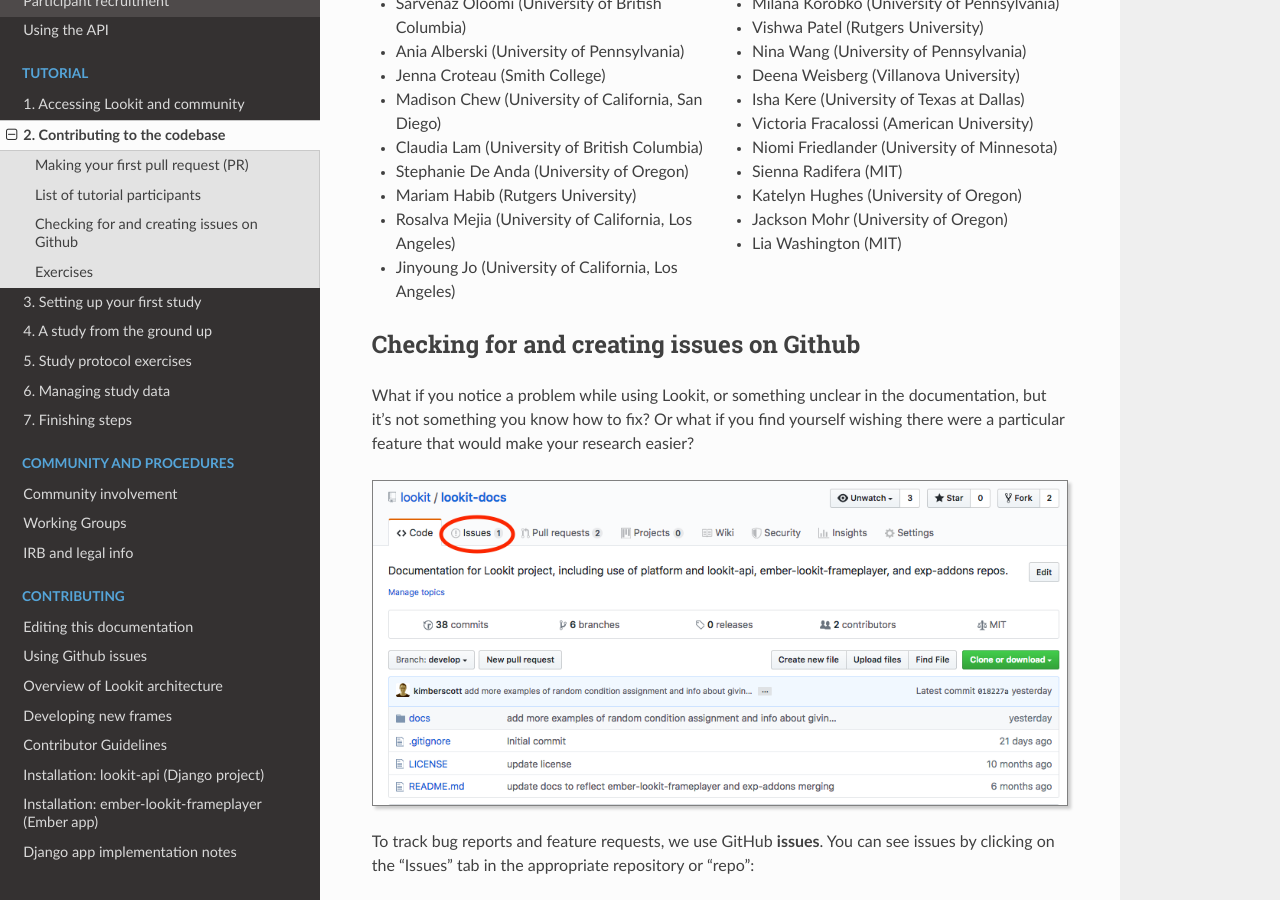
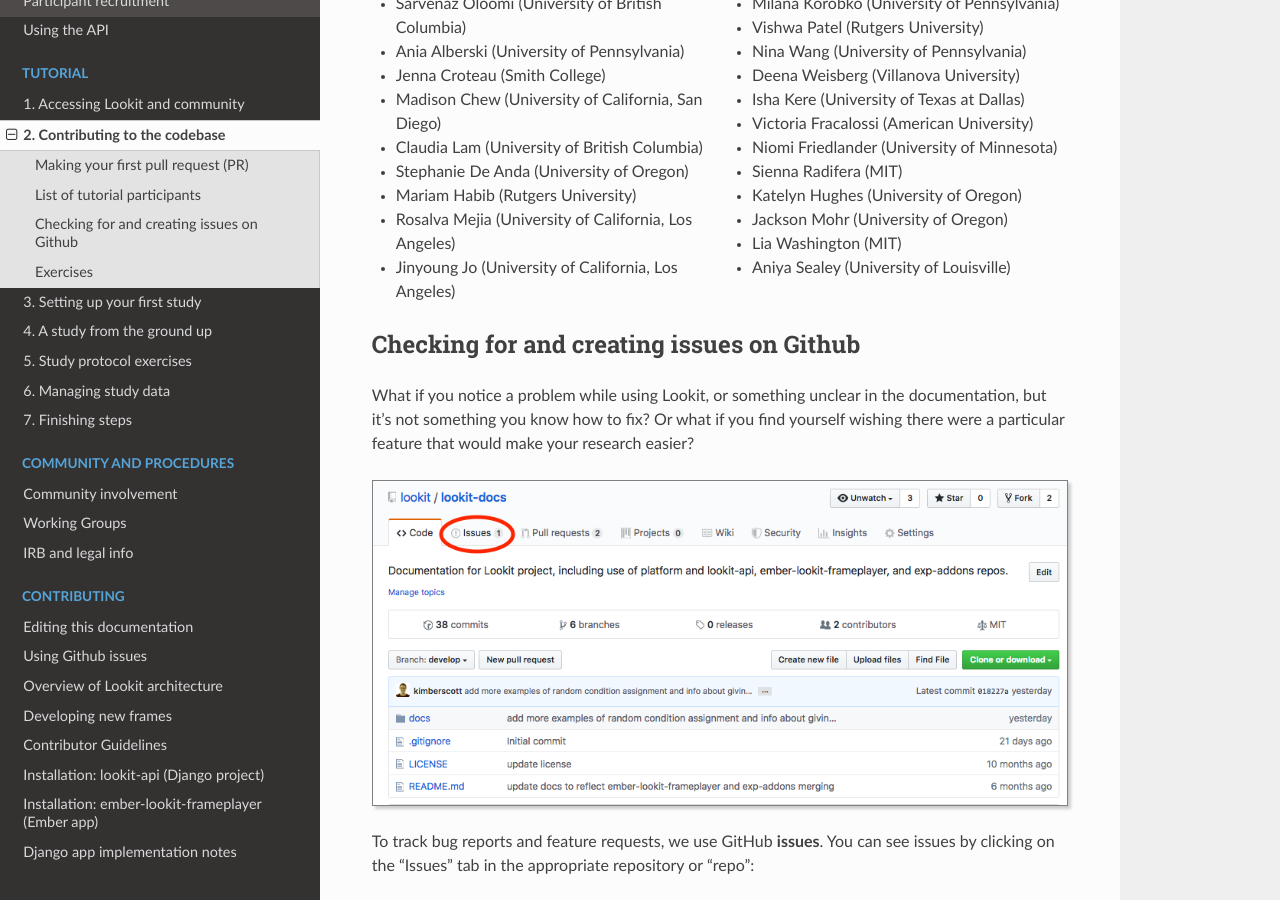
Before and after one commit to lookit/lookit-docs, a Sphinx documentation site: the page built from docs/source/tutorial-contributing.rst, in a window 1280 px wide and 900 px high, scrolled down 7257 px. Built offline with Sphinx 7.4.7 and the Read the Docs theme 2.0.0, drawn with Linux system fonts in a browser that asks for light colours.

Commit message:
Update tutorial-contributing.rst
Participant

```diff
--- a/docs/source/tutorial-contributing.rst
+++ b/docs/source/tutorial-contributing.rst
@@ -285,7 +285,7 @@
 - Katelyn Hughes (University of Oregon)
 - Jackson Mohr (University of Oregon)
 - Lia Washington (MIT)
-
+- Aniya Sealey (University of Louisville)
 Checking for and creating issues on Github
 -------------------------------------------
 
```
